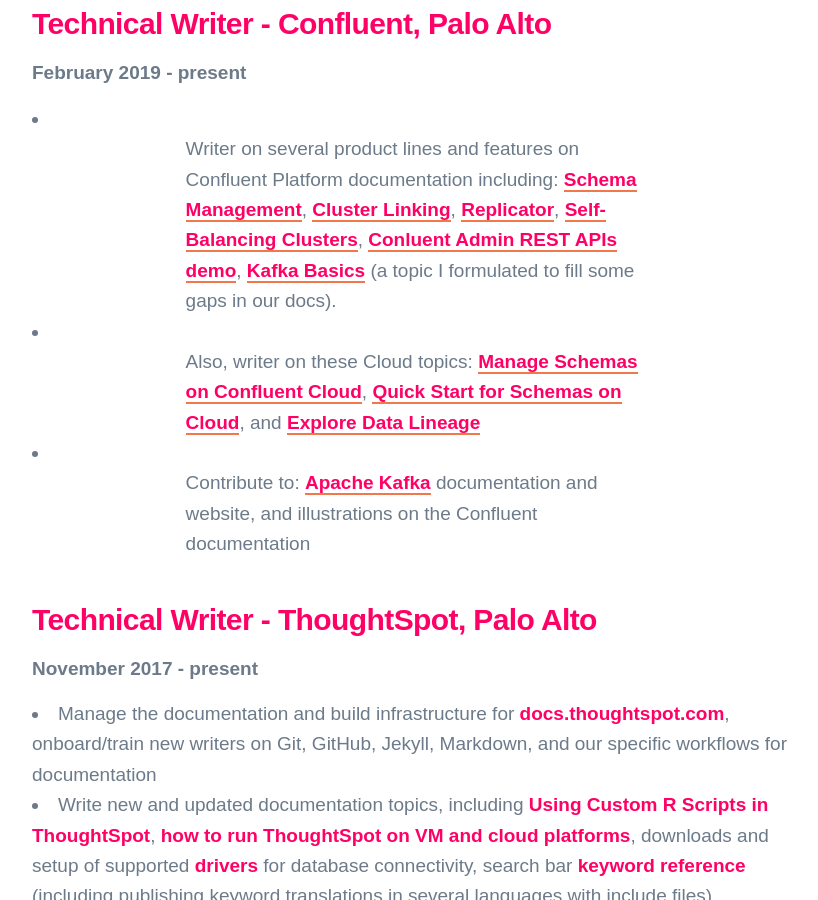
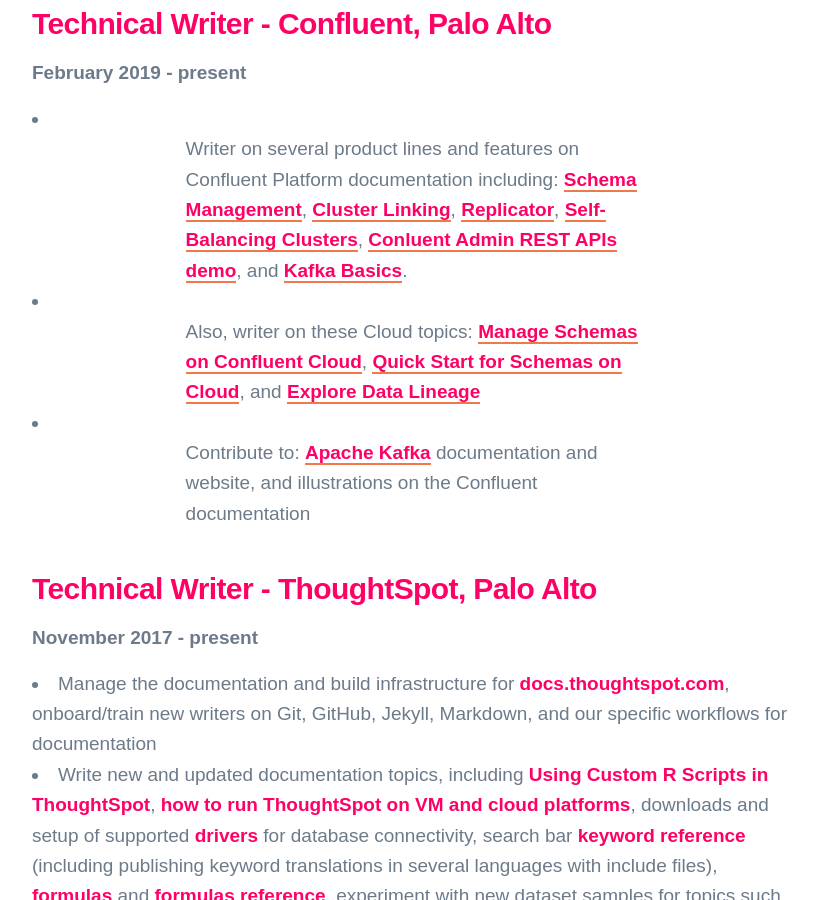
Before and after one commit to londoncalling/slow-motion-stories, a Jekyll site: the page built from _pages/portfolio.md, in a window 1280 px wide and 900 px high, scrolled down 370 px. Shown: the whole window, without its empty margins (224-1042 px from the left). Built offline with Jekyll 4.4.1, drawn with Linux system fonts in a browser that asks for light colours; nearby versions of some CDN libraries; some web fonts are replaced.

Commit message:
fixed formatting for writing samples
Signed-off-by: Victoria Bialas <vicky@confluent.io>

```diff
--- a/_pages/portfolio.md
+++ b/_pages/portfolio.md
@@ -9,7 +9,7 @@
 
 **February 2019 - present**
 
-- Writer on several product lines and features on Confluent Platform documentation including: [Schema Management](https://docs.confluent.io/current/schema-registry/index.html), [Cluster Linking](https://docs.confluent.io/current/multi-dc-deployments/cluster-linking/index.html), [Replicator](https://docs.confluent.io/current/multi-dc-deployments/replicator/replicator-quickstart.html), [Self-Balancing Clusters](https://docs.confluent.io/current/kafka/sbc/index.html), [Conluent Admin REST APIs demo](https://github.com/confluentinc/demo-scene/tree/master/adminrest), [Kafka Basics](https://docs.confluent.io/current/kafka/kafka-basics.html) (a topic I formulated to fill some gaps in our docs).
+- Writer on several product lines and features on Confluent Platform documentation including: [Schema Management](https://docs.confluent.io/current/schema-registry/index.html), [Cluster Linking](https://docs.confluent.io/current/multi-dc-deployments/cluster-linking/index.html), [Replicator](https://docs.confluent.io/current/multi-dc-deployments/replicator/replicator-quickstart.html), [Self-Balancing Clusters](https://docs.confluent.io/current/kafka/sbc/index.html), [Conluent Admin REST APIs demo](https://github.com/confluentinc/demo-scene/tree/master/adminrest), and [Kafka Basics](https://docs.confluent.io/current/kafka/kafka-basics.html).
 
 - Also, writer on these Cloud topics: [Manage Schemas on Confluent Cloud](https://docs.confluent.io/cloud/current/client-apps/schemas-manage.html), [Quick Start for Schemas on Cloud](https://docs.confluent.io/cloud/current/get-started/schema-registry.html), and [Explore Data Lineage](https://docs.confluent.io/cloud/current/data-governance/index.html)
 
```
